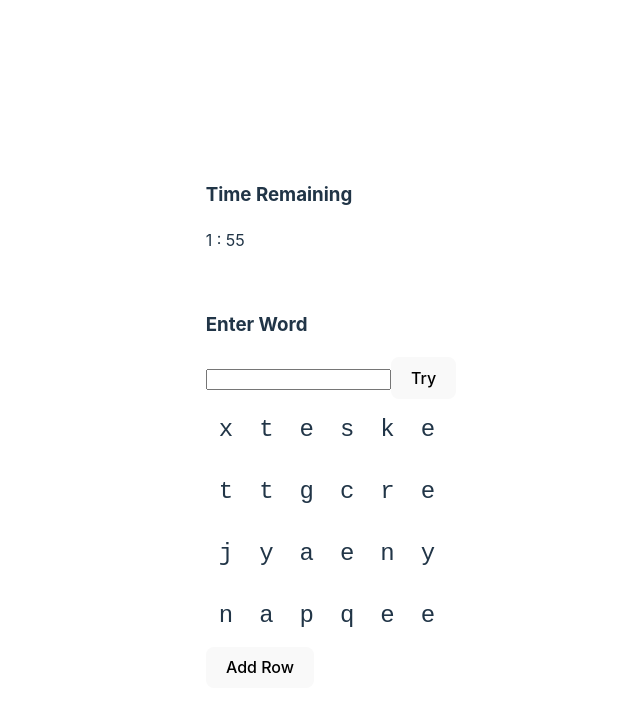
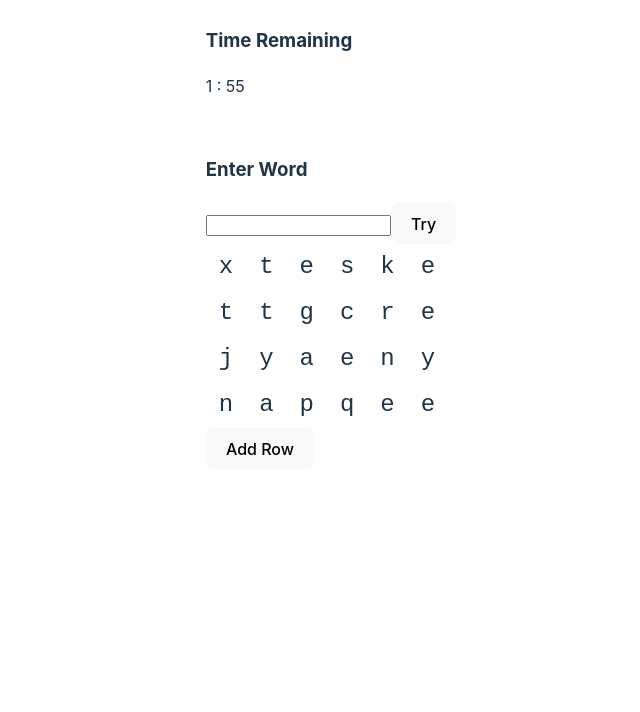
Before and after one commit to bh247484/word-game, a React (Vite) app in the folder vite-react-app/: page / in a window 1280 px wide. Shown: the top 712 px of the page, without its empty margins (309-949 px from the left). Built offline with nearby package versions, Linux system fonts and the light colour scheme.

Commit message:
Update some styles

```diff
--- a/vite-react-app/src/components/block/block.module.css
+++ b/vite-react-app/src/components/block/block.module.css
@@ -1,7 +1,9 @@
 .block-wrapper {
   border: 1px dotted white;
+  border-radius: 8px;
   font-family: 'Courier New', Courier, monospace;
   font-size: 24px;
+  line-height: 20px;
   padding: 12px;
 }
 
--- a/vite-react-app/src/components/game-board/gameBoard.module.css
+++ b/vite-react-app/src/components/game-board/gameBoard.module.css
@@ -1,3 +1,11 @@
 .board-wrapper {
-  margin-top: 50px;
+  /* margin-top: 50px; */
 }
+
+.input {
+  border-radius: 8px;
+  font-size: 16px;
+  margin-bottom: 4px;
+  margin-right: 4px;
+  padding: 10px;
+}
--- a/vite-react-app/src/index.css
+++ b/vite-react-app/src/index.css
@@ -5,7 +5,7 @@
 
   color-scheme: light dark;
   color: rgb(255, 255, 255);
-  background-color: #000000;
+  background-color: #1a0029;
 
   font-synthesis: none;
   text-rendering: optimizeLegibility;
@@ -28,11 +28,6 @@ a:hover {
 }
 
 body {
-  margin: 0;
-  display: flex;
-  place-items: center;
-  min-width: 320px;
-  min-height: 100vh;
 }
 
 h1 {
@@ -47,12 +42,12 @@ button {
   font-size: 1em;
   font-weight: 500;
   font-family: inherit;
-  background-color: #1a1a1a;
+  background-color: #b34b00;
   cursor: pointer;
   transition: border-color 0.25s;
 }
 button:hover {
-  border-color: #646cff;
+  border-color: #000550;
 }
 button:focus,
 button:focus-visible {
```
